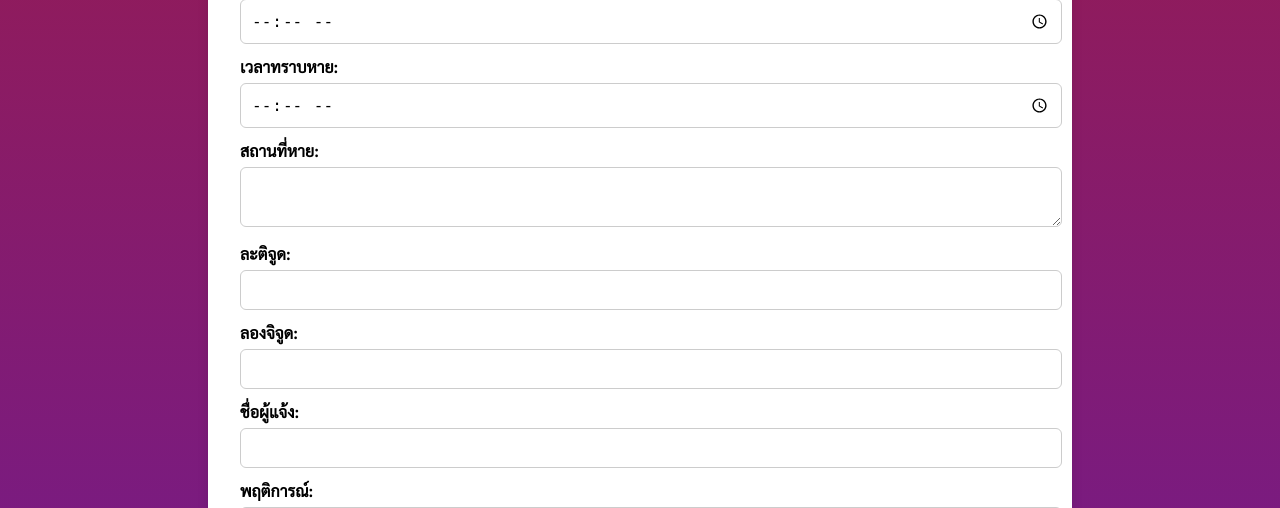
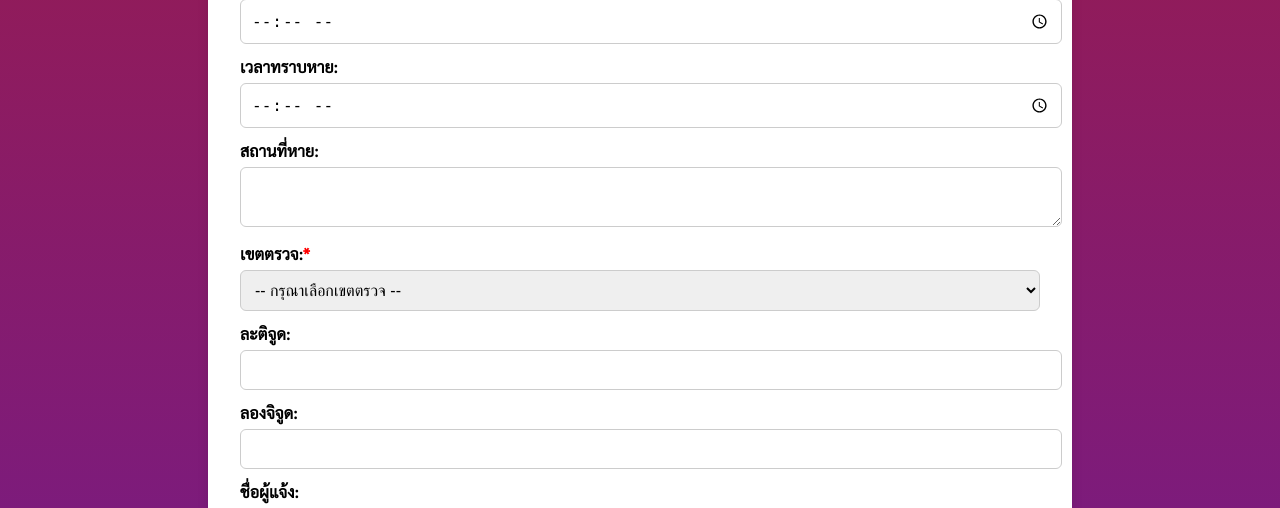
Before and after one commit to kong3161/lostcar, a FastAPI app: page / in a window 1280 px wide. Shown: the part 1024-1532 px from the top of the page. Run offline with FastAPI, Linux system fonts and the light colour scheme.

Commit message:
อัปเดตระบบ: เพิ่มเขตตรวจในฟอร์ม/แดชบอร์ด/แผนที่/ผลการค้นหา

```diff
--- a/main.py
+++ b/main.py
@@ -41,6 +41,7 @@ async def submit(
     time_event: str = Form(""),
     time_reported: str = Form(""),
     location: str = Form(""),
+    zone: str = Form(...),
     lat: str = Form(""),
     lng: str = Form(""),
     reporter: str = Form(""),
@@ -84,6 +85,7 @@ async def submit(
             "time_event": time_event,
             "time_reported": time_reported,
             "location": location,
+            "zone": zone,
             "lat": lat,
             "lng": lng,
             "reporter": reporter,
@@ -106,7 +108,20 @@ async def submit(
 
 @app.get("/dashboard", response_class=HTMLResponse)
 async def dashboard(request: Request):
-    return templates.TemplateResponse("dashboard.html", {"request": request})
+    supabase = create_client(SUPABASE_URL, SUPABASE_KEY)
+    result = supabase.table("reports").select("zone").execute()
+    rows = result.data if result.data else []
+
+    zone_counts = {}
+    for row in rows:
+        z = row.get("zone")
+        if z:
+            zone_counts[z] = zone_counts.get(z, 0) + 1
+
+    return templates.TemplateResponse("dashboard.html", {
+        "request": request,
+        "zone_counts": zone_counts
+    })
 @app.get("/dashboard-data")
 async def dashboard_data():
     headers = {
--- a/templates/index.html
+++ b/templates/index.html
@@ -145,6 +145,15 @@
             <label>สถานที่หาย:</label>
             <textarea name="location" rows="2"></textarea>
 
+            <label>เขตตรวจ:<span style="color:red;">*</span></label>
+            <select name="zone" required>
+                <option value="">-- กรุณาเลือกเขตตรวจ --</option>
+                <option value="1">เขตตรวจ 1</option>
+                <option value="2">เขตตรวจ 2</option>
+                <option value="3">เขตตรวจ 3</option>
+                <option value="4">เขตตรวจ 4</option>
+            </select>
+
             <label>ละติจูด:</label>
             <input type="text" name="lat">
 
--- a/templates/map.html
+++ b/templates/map.html
@@ -130,6 +130,7 @@
               <strong>รุ่น:</strong> ${item.model || '-'}<br>
               <strong>สี:</strong> ${item.color || '-'}<br>
               <strong>วันที่หาย:</strong> ${item.date_lost || '-'}<br>
+              <strong>เขตตรวจ:</strong> ${item.zone || '-'}<br>
             </div>
           `;
 
--- a/templates/results.html
+++ b/templates/results.html
@@ -62,6 +62,7 @@
         <strong>เวลาที่เกิดเหตุ:</strong> {{ item.time_event or '-' }}<br>
         <strong>เวลาทราบหาย:</strong> {{ item.time_reported or '-' }}<br>
         <strong>พิกัด:</strong> {{ item.lat or '-' }}, {{ item.lng or '-' }}<br>
+        <strong>เขตตรวจ:</strong> {{ item.zone or '-' }}<br>
         <strong>สถานที่:</strong> {{ item.location or '-' }}<br>
         <strong>พฤติการณ์:</strong> {{ item.details or '-' }}<br>
         <strong>ผู้แจ้ง:</strong> {{ item.reporter or '-' }}<br>
```
Also changed, not shown: templates/dashboard.html (+19 -0 lines).
